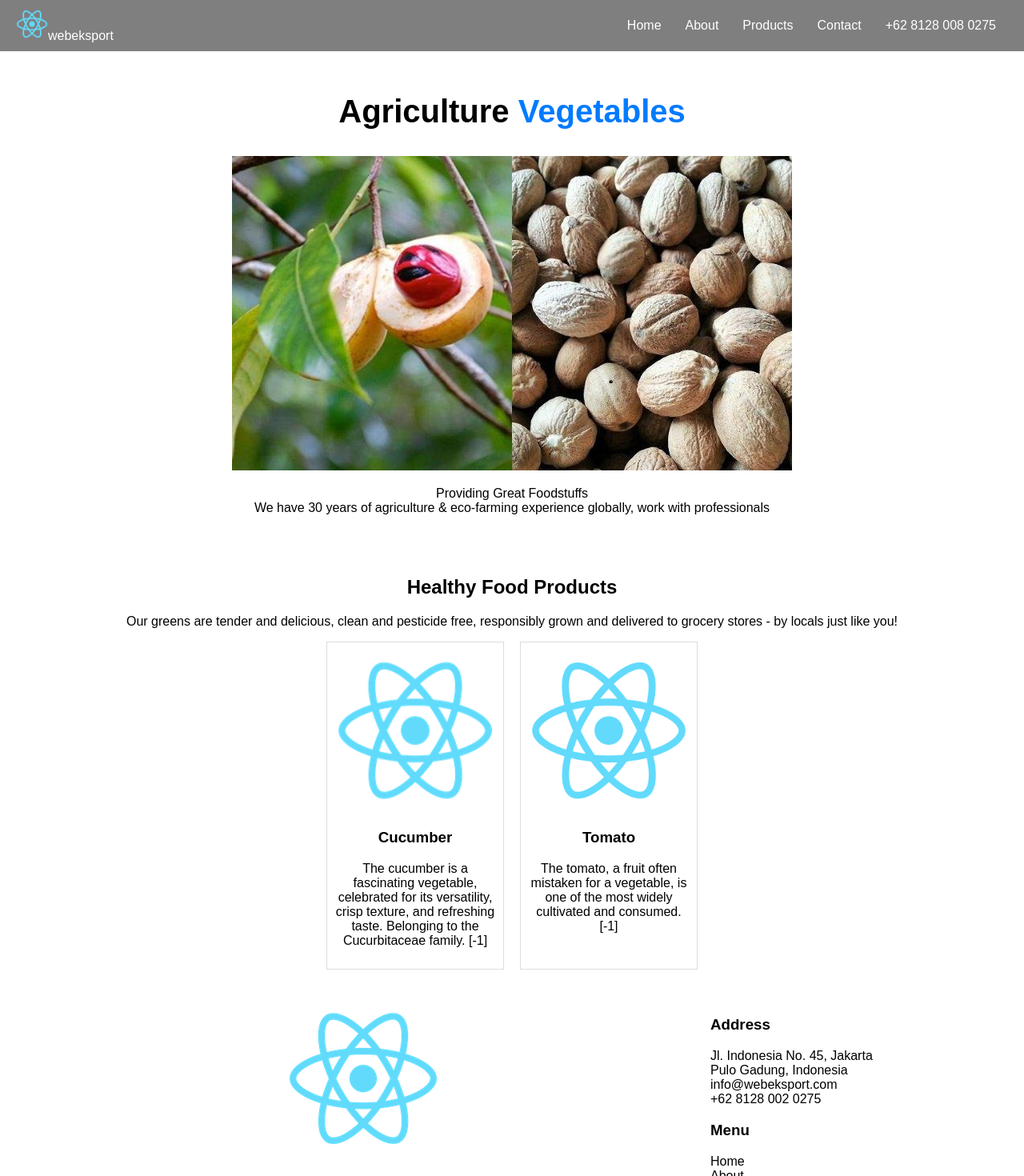
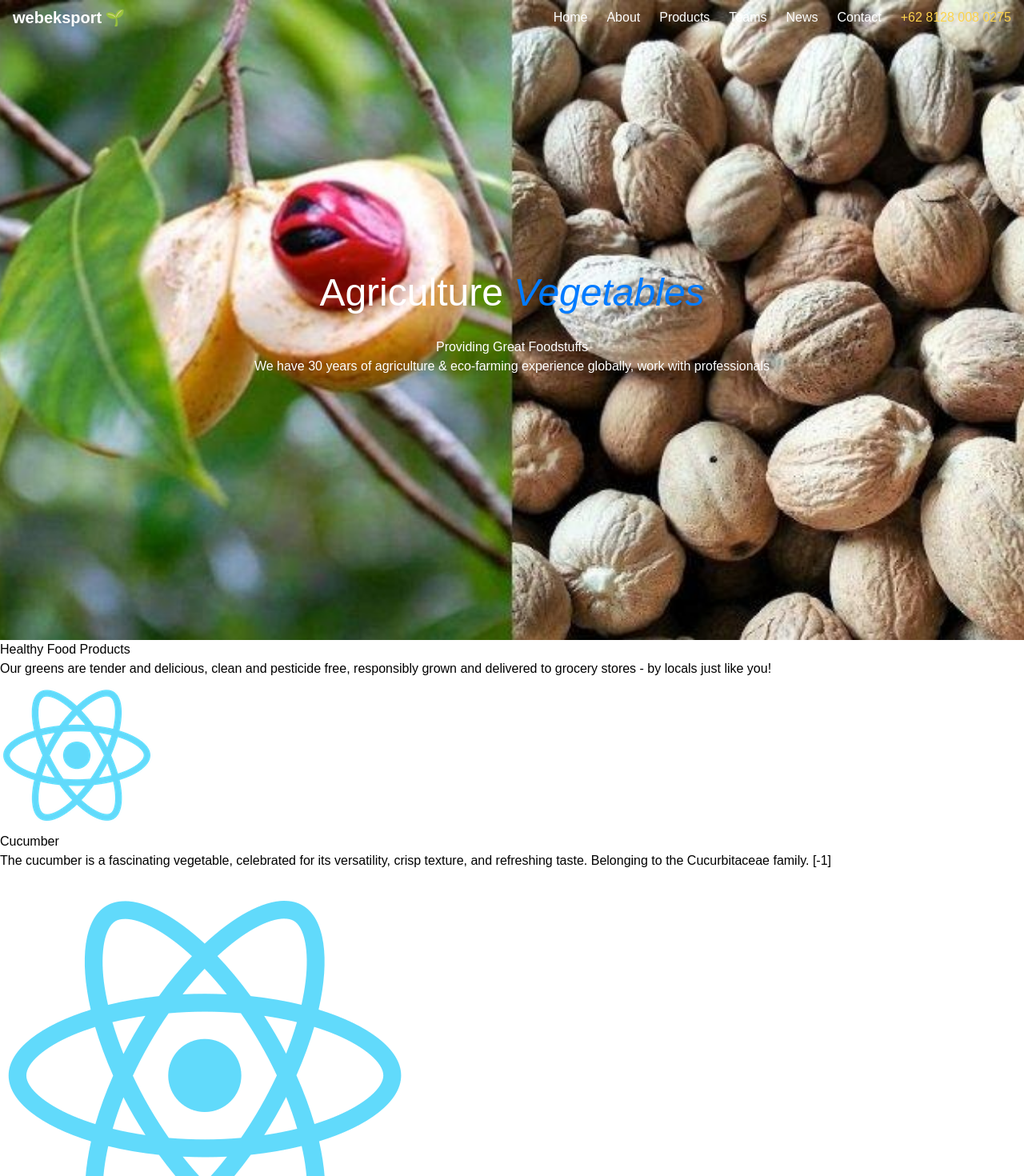
Before and after one commit to jonathanlukass/celebes, a React (Create React App) app: page / in a window 1280 px wide. Shown: the top 1470 px of the page at 80% size. Built offline with nearby package versions, Linux system fonts and the light colour scheme.

Commit message:
adding header

```diff
--- a/public/index.html
+++ b/public/index.html
@@ -3,6 +3,7 @@
   <head>
     <meta charset="utf-8" />
     <link rel="icon" href="%PUBLIC_URL%/favicon.ico" />
+    <link href="https://cdn.jsdelivr.net/npm/tailwindcss@2.2.19/dist/tailwind.min.css" rel="stylesheet">
     <meta name="viewport" content="width=device-width, initial-scale=1" />
     <meta name="theme-color" content="#000000" />
     <meta
--- a/src/App.css
+++ b/src/App.css
@@ -1,69 +1,28 @@
 .App {
-  text-align: center;
   font-family: Arial, sans-serif;
 }
 
-.header {
+.about {
+  height: 100vh;
+  background: url('/public/About.jpeg') no-repeat center center/cover;
+  /* Replace with actual background image */
+  color: white;
   display: flex;
-  justify-content: space-between;
+  flex-direction: column;
+  justify-content: center;
   align-items: center;
-  padding: 10px 20px;
-  background: rgba(0, 0, 0, 0.5);
-  color: white;
-}
-
-.header .logo img {
-  height: 40px;
-}
-
-.header nav a {
-  margin: 0 15px;
-  color: white;
-  text-decoration: none;
-}
-
-.about,
-.products,
-.teams,
-.news,
-.contact {
+  text-align: center;
   padding: 20px;
+  position: relative;
+  z-index: 0;
 }
 
 .about h1 {
-  font-size: 2.5em;
+  font-size: 3em;
+  margin-bottom: 20px;
 }
 
-.about span {
+.about h1 span {
   color: #007bff;
+  font-style: italic;
 }
-
-.product-cards,
-.team-cards,
-.news-cards {
-  display: flex;
-  justify-content: center;
-  gap: 20px;
-}
-
-.card {
-  border: 1px solid #ddd;
-  padding: 10px;
-  width: 200px;
-}
-
-.card img {
-  width: 100%;
-  height: auto;
-}
-
-.contact .map-placeholder {
-  width: 70%;
-  float: left;
-}
-
-.contact .contact-info {
-  width: 30%;
-  float: right;
-  text-align: left;
-}
--- a/src/components/About.js
+++ b/src/components/About.js
@@ -5,7 +5,7 @@ function About() {
     <section className="about">
       <h1>Agriculture <span>Vegetables</span></h1>
       <div className="about-content">
-        <img src="/About.jpeg" alt="Vegetables" />
+        {/* <img src="/About.jpeg" alt="Vegetables" /> */}
         <p>Providing Great Foodstuffs<br />We have 30 years of agriculture & eco-farming experience globally, work with professionals</p>
       </div>
     </section>
--- a/src/components/Header.js
+++ b/src/components/Header.js
@@ -1,19 +1,75 @@
-import React from 'react';
+import React, { useState, useEffect } from 'react';
 
 function Header() {
+  const [isScrolled, setIsScrolled] = useState(false);
+  const [isMenuOpen, setIsMenuOpen] = useState(false);
+
+  useEffect(() => {
+    let lastScroll = 0;
+    const handleScroll = () => {
+      const currentScroll = window.pageYOffset;
+      if (currentScroll === 0) {
+        setIsScrolled(false); // Transparent at top
+      } else if (currentScroll > lastScroll) {
+        setIsScrolled(false); // Hide on scroll down
+      } else {
+        setIsScrolled(true); // Show with black bg on scroll up
+      }
+      lastScroll = currentScroll;
+    };
+
+    window.addEventListener('scroll', handleScroll);
+    return () => window.removeEventListener('scroll', handleScroll);
+  }, []);
+
   return (
-    <header className="header">
-      <div className="logo">
-        <img src="/logo192.png" alt="Web Eksport Logo" />
-        <span>webeksport</span>
+    <header
+      className={`fixed w-full z-50 transition-all duration-300 ${
+        isScrolled ? 'bg-black' : 'bg-transparent'
+      } ${isScrolled ? 'opacity-100' : 'opacity-100'}`}
+    >
+      <div className="container mx-auto px-4 py-2 flex justify-between items-center">
+        {/* Logo */}
+        <div className="text-white text-xl font-bold flex items-center">
+          webeksport<span className="text-orange-500 ml-1">🌱</span>
+        </div>
+
+        {/* Navigation for Desktop */}
+        <nav className="hidden md:flex space-x-6">
+          <a href="#home" className="text-white hover:text-gray-300">Home</a>
+          <a href="#about" className="text-white hover:text-gray-300">About</a>
+          <a href="#products" className="text-white hover:text-gray-300">Products</a>
+          <a href="#teams" className="text-white hover:text-gray-300">Teams</a>
+          <a href="#news" className="text-white hover:text-gray-300">News</a>
+          <a href="#contact" className="text-white hover:text-gray-300">Contact</a>
+          <a href="tel:+6281280080275" className="text-yellow-300 hover:text-yellow-100">+62 8128 008 0275</a>
+        </nav>
+
+        {/* Burger Menu for Mobile */}
+        <div className="md:hidden">
+          <button
+            onClick={() => setIsMenuOpen(!isMenuOpen)}
+            className="text-white focus:outline-none"
+          >
+            <svg className="w-6 h-6" fill="none" stroke="currentColor" viewBox="0 0 24 24" xmlns="http://www.w3.org/2000/svg">
+              <path strokeLinecap="round" strokeLinejoin="round" strokeWidth="2" d="M4 6h16M4 12h16m-7 6h7"></path>
+            </svg>
+          </button>
+        </div>
+
+        {/* Mobile Menu */}
+        {isMenuOpen && (
+          <div className="md:hidden absolute top-12 right-4 bg-gray-800 text-white p-4 rounded shadow-lg">
+            <a href="#home" className="block py-2 hover:text-gray-300">Home</a>
+            <a href="#about" className="block py-2 hover:text-gray-300">About</a>
+            <a href="#products" className="block py-2 hover:text-gray-300">Products</a>
+            <a href="#teams" className="block py-2 hover:text-gray-300">Teams</a>
+            <a href="#news" className="block py-2 hover:text-gray-300">News</a>
+            <a href="#contact" className="block py-2 hover:text-gray-300">Contact</a>
+            <a href="tel:+6281280080275" className="block py-2 text-yellow-300 hover:text-yellow-100">+62 8128 008 0275</a>
+          </div>
+        )}
       </div>
-      <nav>
-        <a href="#home">Home</a>
-        <a href="#about">About</a>
-        <a href="#products">Products</a>
-        <a href="#contact">Contact</a>
-        <a href="tel:+6281280080275">+62 8128 008 0275</a>
-      </nav>
     </header>
   );
 }
```
